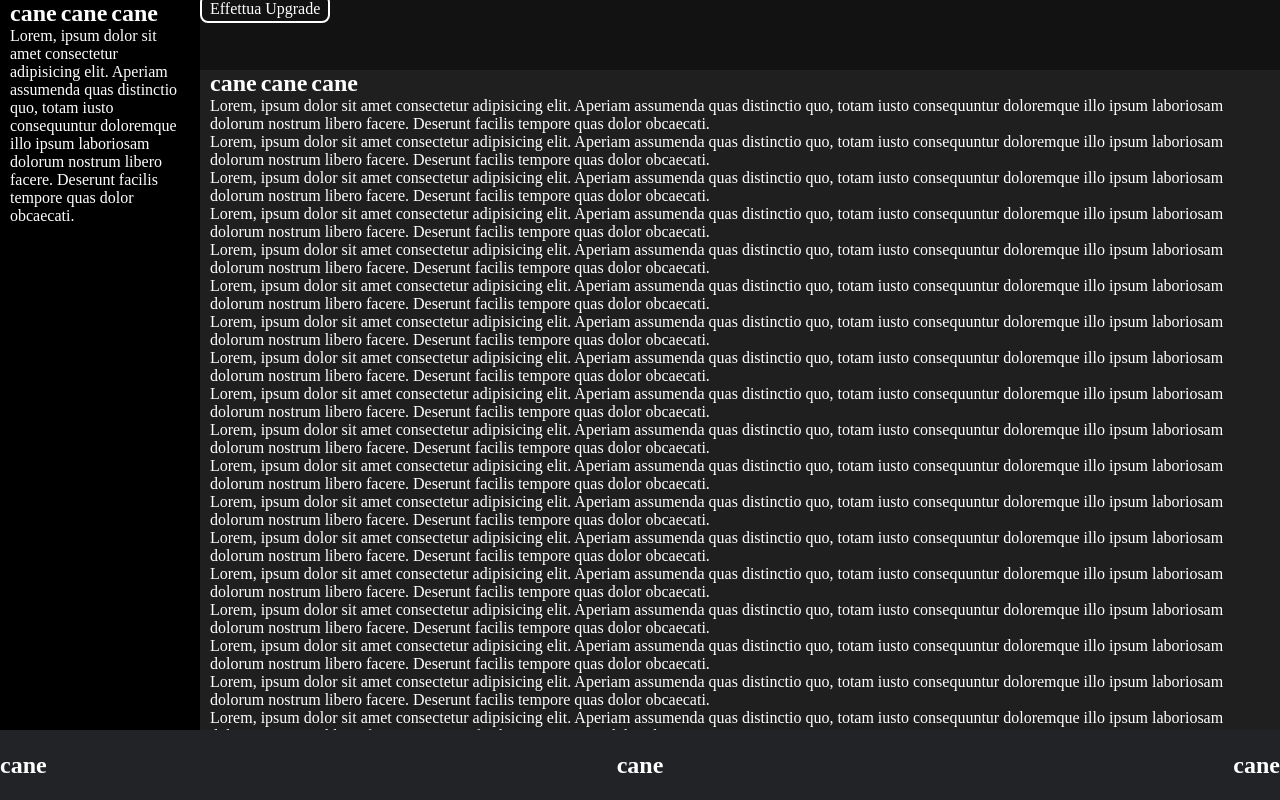
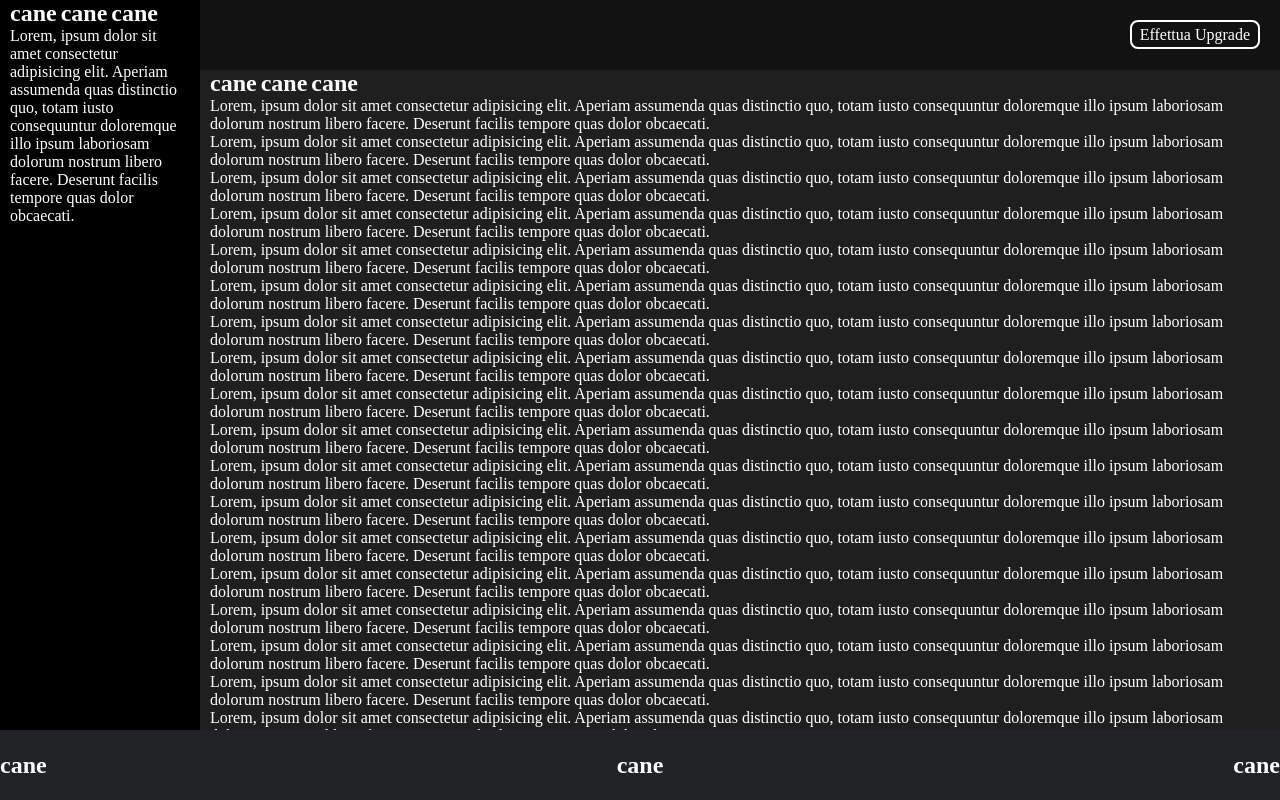
Before and after one commit to FabrizioFornone/html-css-spotifyweb, a plain HTML site: page index.html in a window 1280 px wide. Drawn offline with Linux system fonts and the light colour scheme.

Commit message:
Some fixes with the layout

```diff
--- a/css/style.css
+++ b/css/style.css
@@ -14,16 +14,12 @@ h2 {
 
 /* Container Big */
 
-.container-big-flex {
-  display: flex;
+.container-big {
   height: 100vh;
   width: 100%;
-  flex-wrap: wrap;
-  flex-direction: column;
-  justify-content: space-between;
 }
 
-/* Container Principali */
+/* Main Containers */
 
 .container-up {
   height: calc(100vh - 70px);
@@ -41,7 +37,7 @@ footer {
   z-index: 500;
 }
 
-/* Container dentro .container-up */
+/* Container inside .container-up */
 
 .container-sidebar {
   height: 100%;
@@ -49,21 +45,24 @@ footer {
   background-color: #000;
   padding-left: 10px;
   padding-right: 10px;
+  overflow: hidden;
 }
 
 .container-main {
   height: 100%;
   width: calc(100% - 200px);
+  position: relative;
 }
 
 header {
   height: 70px;
-  width: 100%;
+  width: calc(100% - 200px);
   background-color: rgba(17, 17, 17, 0.889);
   position: fixed;
-  top: 0;
-  left: 200px;
   z-index: 999;
+  display: flex;
+  align-items: center;
+  justify-content: end;
 }
 
 main {
@@ -79,7 +78,7 @@ main {
 /* Header */
 
 .upgrade.button {
-  width: 200px;
+  padding-right: 20px;
 }
 
 .upgrade.button a {
--- a/index.html
+++ b/index.html
@@ -9,8 +9,8 @@
     <title>Spotify Web Fabrizio Fornone</title>
   </head>
   <body>
-    <!-- Container BIG FLEX -->
-    <div class="container-big-flex">
+    <!-- Container BIG-->
+    <div class="container-big">
       <!-- Container -->
       <div class="container-up">
         <!-- Sidebar Section -->
```
